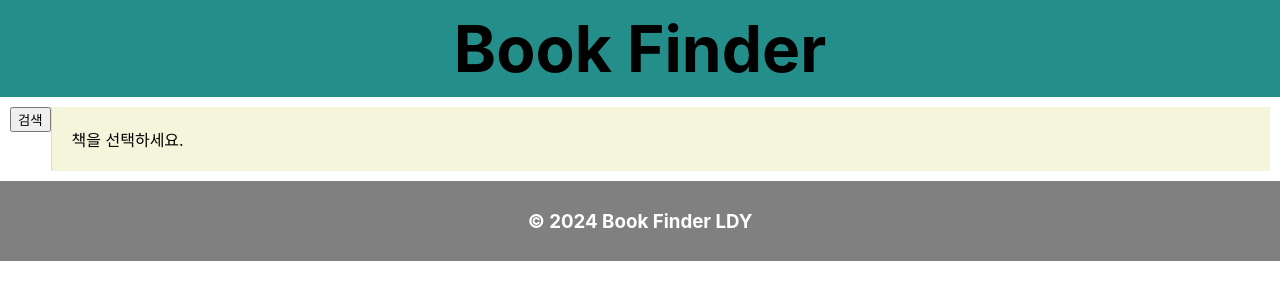
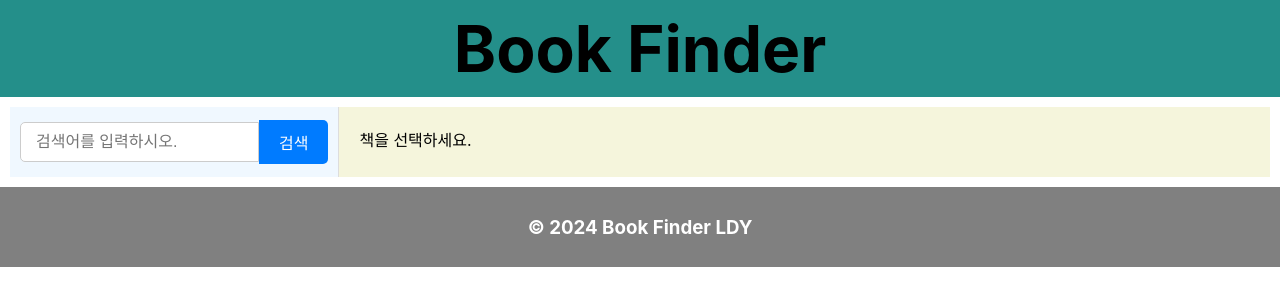
Before and after one commit to verdantjuly/BookFinder, a React (Create React App) app: page / in a window 1280 px wide. Shown: the top 306 px of the page. Built offline with nearby package versions, Linux system fonts and the light colour scheme.

Commit message:
[Feat] Search Bar

```diff
--- a/src/components/SearchArea.jsx
+++ b/src/components/SearchArea.jsx
@@ -1,5 +1,7 @@
 import axios from "axios";
 import { useState } from "react";
+
+import SearchBar from "./SearchBar";
 
 import "./SearchArea.css";
 
@@ -8,7 +10,7 @@ export default function SearchArea() {
   const [page, setPage] = useState(1);
   const [books, setBooks] = useState([]);
 
-  const searchBooks = async () => {
+  const findBooks = async () => {
     const response = await axios.get(`https://dapi.kakao.com/v3/search/book`, {
       headers: { Authorization: `KakaoAK ${process.env.REACT_APP_REST_API}` },
       params: { query, page, size: 1 },
@@ -20,13 +22,14 @@ export default function SearchArea() {
 
   return (
     <div className="search-area">
-      <button
-        onClick={() => {
-          searchBooks();
+      <SearchBar
+        query={query}
+        setQuery={setQuery}
+        searchBooks={() => {
+          setPage(1);
+          findBooks();
         }}
-      >
-        검색{" "}
-      </button>
+      />
     </div>
   );
 }
--- a/src/components/SearchBar.jsx
+++ b/src/components/SearchBar.jsx
@@ -1,15 +1,20 @@
 import "./SearchBar.css";
 
-export default function SearchBar({ query, setQuery, searchBooks }) {
+export default function SearchBar({ query, setQuery, findBooks }) {
+  const handleSearch = (event) => {
+    event.preventDefault();
+    findBooks();
+  };
   return (
-    <form className="search-bar">
+    <form className="search-bar" onSubmit={handleSearch}>
       <input
         type="text"
         onChange={(event) => {
           setQuery(event.target.value);
         }}
+        placeholder="검색어를 입력하시오."
       />
-      <button>검색</button>
+      <button type="submit">검색</button>
     </form>
   );
 }
```
